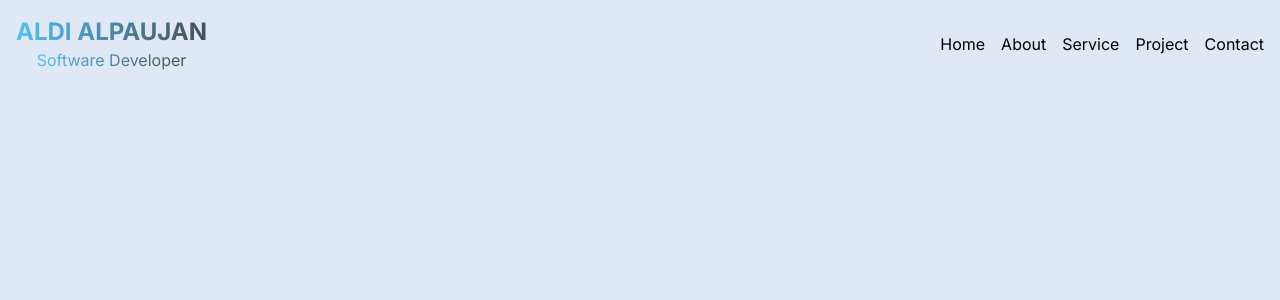
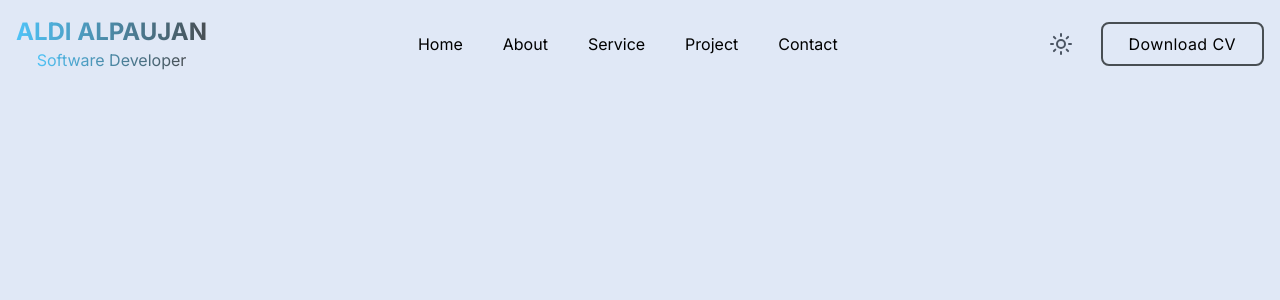
Before and after one commit to AldiAlpaujan/portfolio-with-react, a React (Vite) app: page / in a window 1280 px wide. Shown: the top 300 px of the page. Built offline with nearby package versions, Linux system fonts and the light colour scheme.

Commit message:
Create Button & menu header

```diff
--- /dev/null
+++ b/src/components/atom/Button/index.tsx
@@ -0,0 +1,17 @@
+interface ButtonProps {
+  children: React.ReactNode;
+}
+
+const Button = ({ children }: ButtonProps) => {
+  return (
+    <button className="
+      py-[8px] px-[26px] text-base font-medium tracking-wide border-light-title border-2 rounded-lg
+      hover:text-white hover:bg-primary hover:border-primary hover:shadow-lg
+      transition-all duration-200
+    ">
+      {children}
+    </button>
+  );
+};
+
+export default Button;
--- a/src/components/organism/Header/index.tsx
+++ b/src/components/organism/Header/index.tsx
@@ -1,5 +1,7 @@
 import BurgerMenu from "../../atom/BurgerMenu";
+import Button from "../../atom/Button";
 import HeaderLogo from "../../atom/HeaderLogo";
+import { IconLight } from "../../atom/icons/icon-light";
 import { menu } from "./data";
 
 const Header = () => {
@@ -7,9 +9,7 @@ const Header = () => {
     <nav className="bg-transparent w-full fixed z-10">
       <div className="container py-4 flex justify-between items-center">
         <HeaderLogo />
-        {/* MENU */}
-        {/* <Menu /> */}
-        {/* ACTION CONTACT ME & DARK & LIGHT MODE */}
+        <Menu />
         <Action />
       </div>
     </nav>
@@ -19,11 +19,11 @@ const Header = () => {
 
 const Menu = () => {
   return (
-    <div>
-      <ul className="flex gap-4">
+    <div className="hidden lg:block">
+      <ul className="flex gap-7 xl:gap-10 2xl:gap-11">
         {menu.map((item) => (
-          <li key={item.name}>
-            {item.name}
+          <li key={item.name} className="cursor-pointer hover:text-primary transition-all duration-300">
+            <a >{item.name} </a>
           </li>
         ))}
       </ul>
@@ -34,9 +34,12 @@ const Menu = () => {
 const Action = () => {
   return (
     <>
-      <BurgerMenu className="md:hidden" />
-      <div className="hidden md:block">
-        <Menu />
+      <BurgerMenu className="lg:hidden" />
+      <div className="hidden lg:flex gap-7 items-center">
+        <a className="cursor-pointer hover:rotate-90 transition-all duration-300">
+          <IconLight />
+        </a>
+        <Button >Download CV</Button>
       </div>
     </>
   );
--- a/tailwind.config.js
+++ b/tailwind.config.js
@@ -4,6 +4,7 @@ export default {
     "./index.html",
     "./src/**/*.{js,ts,jsx,tsx}",
   ],
+  darkMode: "class",
   theme: {
     extend: {
       container: {
```
